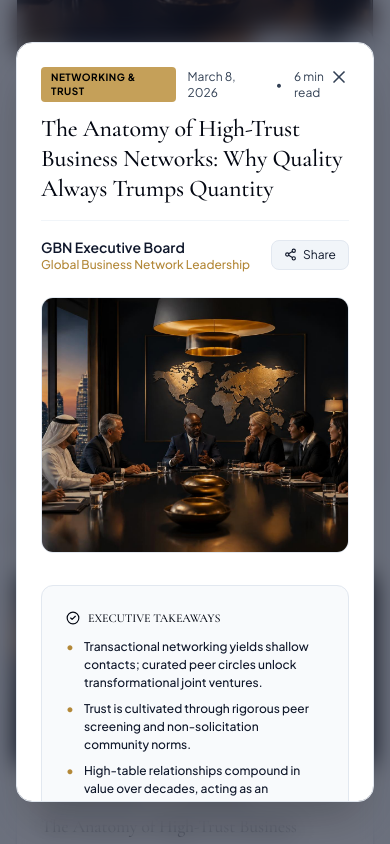
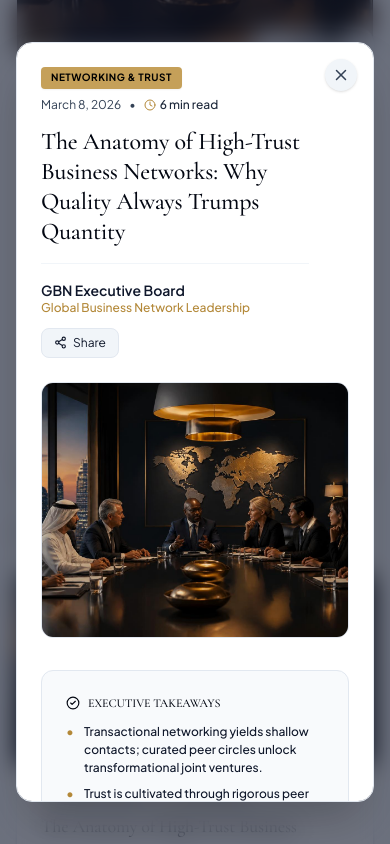
Before and after one commit to nimethfernando/gbn-circle, a Next.js app: page /blogs in a window 390 px wide. Both pictures are taken after a click on the button "READ". Shown: the part 986-1830 px from the top of the page. Built offline with nearby package versions, Linux system fonts and the light colour scheme; no server answers; the database is empty.

Commit message:
fix(blogs): prevent read time clipping and modal close button collision on mobile

```diff
--- a/src/app/blogs/page.tsx
+++ b/src/app/blogs/page.tsx
@@ -576,28 +576,34 @@ export default function BlogsPage() {
           <div className="bg-white dark:bg-[#0b1021] border border-slate-200 dark:border-[#c5a059]/40 rounded-2xl max-w-3xl w-full p-6 sm:p-10 relative my-8 shadow-2xl max-h-[90vh] overflow-y-auto">
             <button
               onClick={() => setReadingArticle(null)}
-              className="absolute top-5 right-5 text-slate-400 hover:text-slate-900 dark:hover:text-white text-2xl p-1 z-10 transition-colors"
+              className="absolute top-4 right-4 sm:top-6 sm:right-6 w-8 h-8 rounded-full bg-slate-100 hover:bg-slate-200 dark:bg-slate-800 dark:hover:bg-slate-700 text-slate-500 hover:text-slate-900 dark:text-slate-300 dark:hover:text-white flex items-center justify-center z-20 transition-all shadow-sm cursor-pointer"
               title="Close article"
+              aria-label="Close article"
             >
-              <X size={20} />
+              <X size={18} />
             </button>
 
             {/* Header info */}
-            <div className="mb-6">
-              <div className="flex items-center gap-3 text-xs mb-3">
-                <span className="px-2.5 py-1 rounded bg-[#c5a059] text-black text-[10px] font-bold uppercase tracking-wider">
+            <div className="mb-6 pr-10 sm:pr-12">
+              <div className="flex flex-wrap items-center gap-2 sm:gap-3 text-xs mb-3.5">
+                <span className="px-2.5 py-1 rounded bg-[#c5a059] text-black text-[10px] font-bold uppercase tracking-wider shrink-0 shadow-xs">
                   {readingArticle.category}
                 </span>
-                <span className="text-slate-500 dark:text-slate-400">{readingArticle.date}</span>
-                <span className="text-slate-400">&bull;</span>
-                <span className="text-slate-500 dark:text-slate-400">{readingArticle.readTime}</span>
+                <div className="flex items-center gap-2 text-slate-500 dark:text-slate-400 shrink-0">
+                  <span>{readingArticle.date}</span>
+                  <span className="text-slate-400">&bull;</span>
+                  <span className="inline-flex items-center gap-1 font-medium text-slate-600 dark:text-slate-300">
+                    <Clock size={12} className="text-[#b38838] dark:text-[#c5a059]" />
+                    {readingArticle.readTime}
+                  </span>
+                </div>
               </div>
 
               <h2 className="text-2xl sm:text-4xl font-serif font-bold text-slate-900 dark:text-white leading-tight">
                 {readingArticle.title}
               </h2>
 
-              <div className="mt-4 pt-4 border-t border-slate-100 dark:border-slate-800 flex items-center justify-between">
+              <div className="mt-4 pt-4 border-t border-slate-100 dark:border-slate-800 flex flex-wrap items-center justify-between gap-3">
                 <div>
                   <div className="text-sm font-semibold text-slate-900 dark:text-white">{readingArticle.author.name}</div>
                   <div className="text-xs text-[#b38838] dark:text-[#c5a059] font-medium">{readingArticle.author.role}</div>
@@ -610,7 +616,7 @@ export default function BlogsPage() {
                       alert('Perspective link copied to clipboard!');
                     }
                   }}
-                  className="px-3 py-1.5 rounded-lg bg-slate-100 dark:bg-slate-900 border border-slate-200 dark:border-slate-800 text-xs text-slate-700 dark:text-slate-300 hover:text-slate-950 dark:hover:text-white flex items-center gap-1.5 transition-colors"
+                  className="px-3 py-1.5 rounded-lg bg-slate-100 dark:bg-slate-900 border border-slate-200 dark:border-slate-800 text-xs text-slate-700 dark:text-slate-300 hover:text-slate-950 dark:hover:text-white flex items-center gap-1.5 transition-colors cursor-pointer"
                 >
                   <Share2 size={13} /> Share
                 </button>
```
